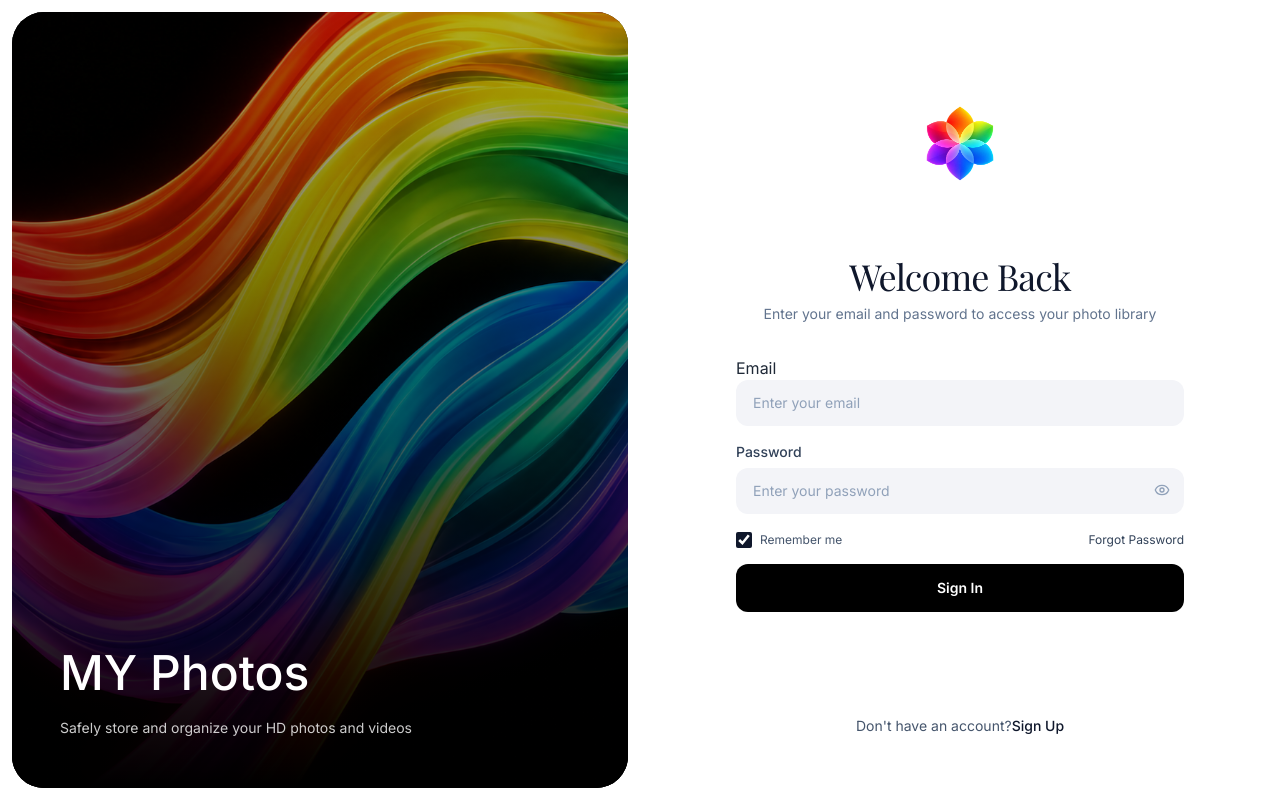
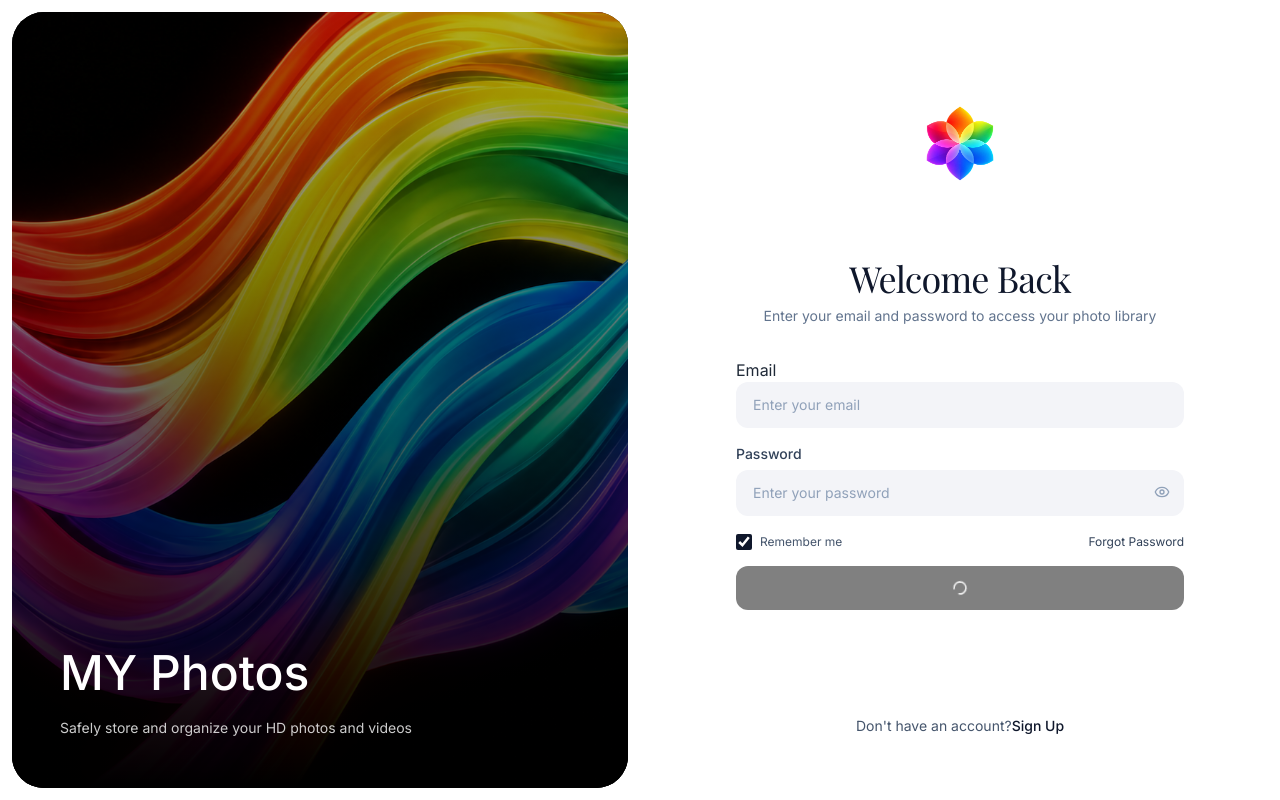
Before and after one commit to muktinathrajbanshi/my_photos, a React (Vite) app in the folder frontend/: page /login in a window 1280 px wide. Built offline with nearby package versions, Linux system fonts and the light colour scheme; a web font is replaced by a local one.

Commit message:
wow tusi great ho vidu

```diff
--- a/frontend/src/pages/AuthPage.jsx
+++ b/frontend/src/pages/AuthPage.jsx
@@ -1,6 +1,7 @@
 import { useState } from "react";
 import { useNavigate } from "react-router-dom";
 import { EyeOff, Eye } from "lucide-react";
+import Loading from "../components/common/Loading";
 
 const Input = ({
   label,
@@ -26,7 +27,7 @@ const Input = ({
 const AuthPage = () => {
   const [isLogin, setIsLogin] = useState(true);
   const [showPassword, setShowPassword] = useState(false);
-  const [loading, setLoading] = useState(false);
+  const [loading, setLoading] = useState(true);
 
   const [form, setForm] = useState({
     name: "",
@@ -178,7 +179,13 @@ const AuthPage = () => {
               disabled={loading}
               className="auth-btn-primary"
             >
-              {loading ? <p>loading</p> : isLogin ? "Sign In" : "Sign Up"}
+              {loading ? (
+                <Loading inline size="xs" />
+              ) : isLogin ? (
+                "Sign In"
+              ) : (
+                "Sign Up"
+              )}
             </button>
           </form>
         </div>
```
